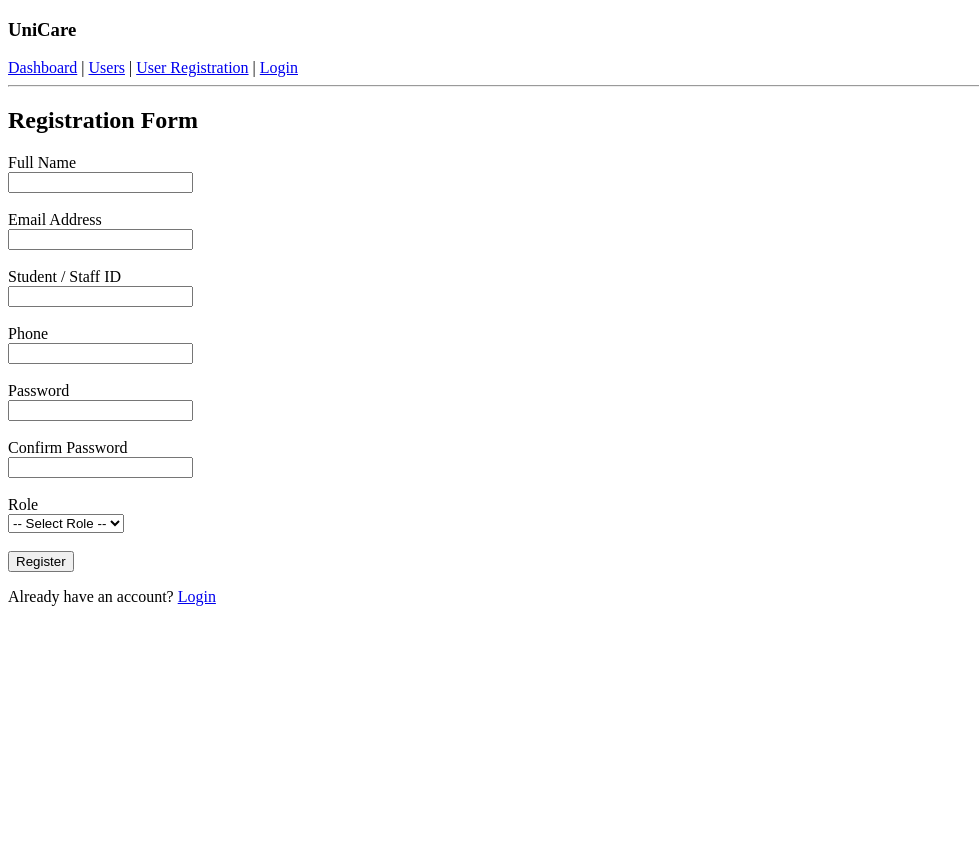
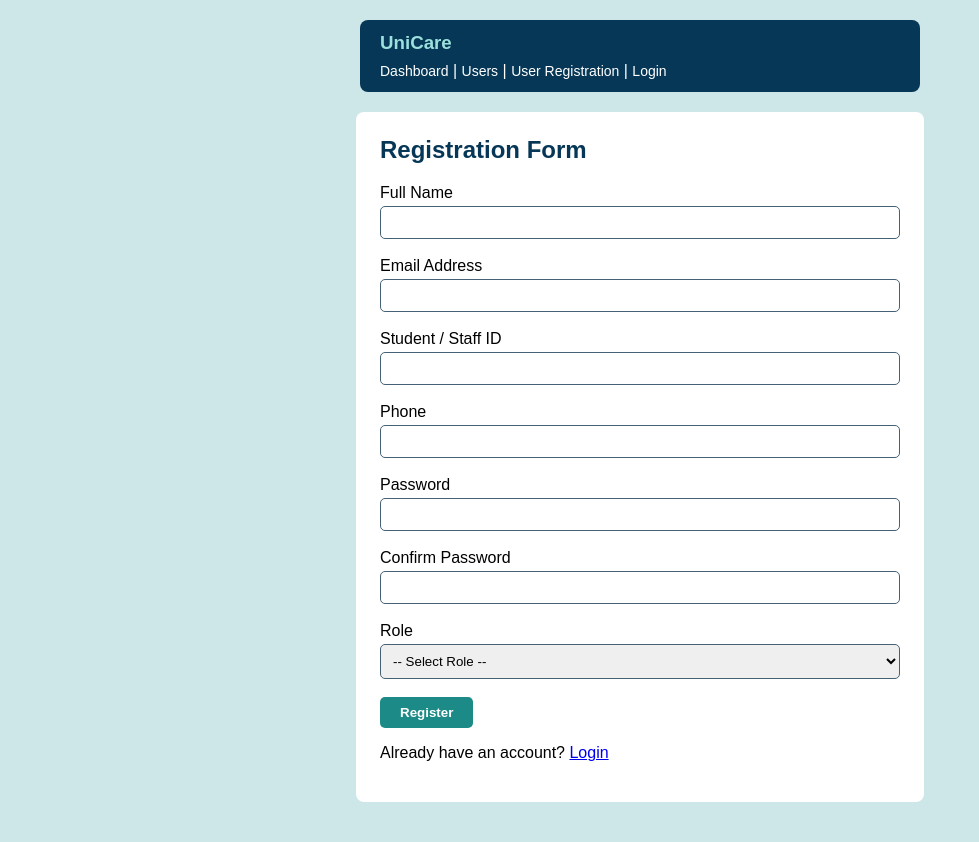
Before and after one commit to WAMW-SL/UniCare-University_Complaint_Management_System, a Laravel app: page /register in a window 1280 px wide. Shown: the whole page, without its empty margins (0-979 px from the left). Before the commit the page ends 606 px from the top, so only its background shows below. Run offline with Laravel 12, Linux system fonts and the light colour scheme; parts of the project's set-up code (start-up, migrations or seed data) failed here and were passed over.

Commit message:
Add initial styling to registration form

```diff
--- a/resources/views/auth/register.blade.php
+++ b/resources/views/auth/register.blade.php
@@ -4,9 +4,77 @@
     <meta charset="UTF-8">
     <meta name="viewport" content="width=device-width, initial-scale=1.0">
     <title>UniCare - Register</title>
+    <style>
+        body {
+            font-family: Arial, sans-serif;
+            background: #cde6e8;
+            margin: 0;
+            padding: 20px;
+        }
+
+        .form-box {
+            max-width: 520px;
+            margin: 20px auto;
+            background: #ffffff;
+            padding: 24px;
+            border-radius: 8px;
+        }
+
+        input, select {
+            width: 100%;
+            padding: 8px;
+            margin-top: 4px;
+            border: 1px solid #456275;
+            border-radius: 5px;
+            box-sizing: border-box;
+        }
+
+        button {
+            padding: 8px 20px;
+            background: #1c8b87;
+            color: #ffffff;
+            border: none;
+            border-radius: 5px;
+            cursor: pointer;
+            font-weight: bold;
+        }
+
+        .nav-bar {
+         background: #063756;
+         color: #ffffff;
+         padding: 12px 20px;
+         border-radius: 8px;
+         max-width: 520px;
+         margin: 0 auto 16px auto;
+     }
+
+     .nav-bar h3 {
+         margin: 0 0 8px 0;
+         color: #9be0dc;
+     }
+
+     .nav-bar a {
+         color: #ffffff;
+         text-decoration: none;
+         font-size: 14px;
+     }
+
+     .nav-bar a:hover {
+         color: #9be0dc;
+     }
+
+     h2 {
+         margin-top: 0;
+         color: #063756;
+     }
+
+     button:hover {
+         background: #146b68;
+     }
+    </style>
 </head>
 <body>
-    <div>
+    <div class="nav-bar">
         <h3>UniCare</h3>
         <a href="{{ route('dashboard') }}">Dashboard</a> |
         <a href="{{ route('users.index') }}">Users</a> |
@@ -14,9 +82,7 @@
         <a href="{{ route('login') }}">Login</a>
     </div>
 
-    <hr>
-
-    <div>
+    <div class="form-box">
         <h2>Registration Form</h2>
 
         @if ($errors->any())
```
